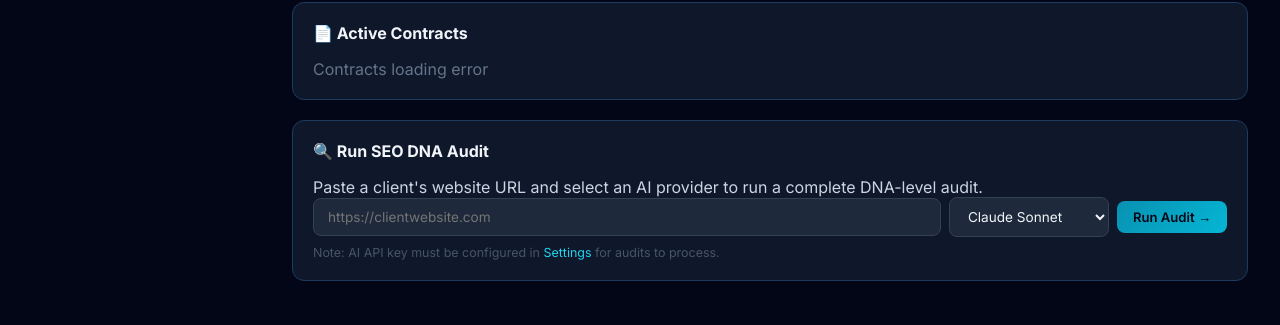
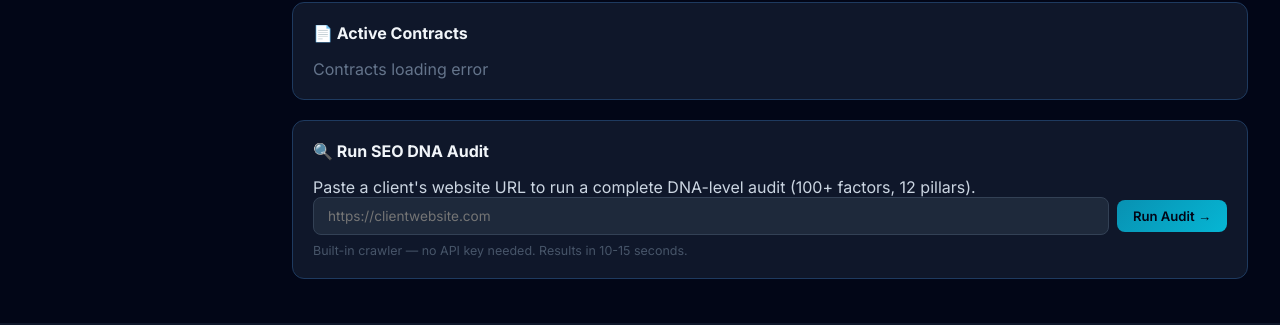
Before and after one commit to in43am-beep/ai-growth-labs, a FastAPI app: template dashboard/templates/admin_dashboard.html in a window 1280 px wide. Shown: the part 1766-2091 px from the top of the page. Run offline with FastAPI, Linux system fonts and the light colour scheme; the template is opened without the code that fills it: most values are stand-ins (such as "Sample title", 1, 10 or a date in 2020).

Commit message:
Fix: Dashboard audit uses built-in crawler, no API key needed
- /api/audit endpoint now runs real seo_audit.py crawler (was just saving 'pending')
- Added URL validation: shows 'Please enter a website URL first' if empty
- Removed AI provider dropdown (built-in crawler doesn't need it)
- Removed 'API key must be configured' note
- Button shows 'Analyzing...' while crawling
- Returns score in success message: 'Audit completed — Score: 75/100'
- Fixed in both admin_dashboard.html and worker_dashboard.html

Co-Authored-By: Devin AI <158243242+devin-ai-integration[bot]@users.noreply.github.com>

```diff
--- a/dashboard/main.py
+++ b/dashboard/main.py
@@ -686,14 +686,32 @@ async def run_live_audit(request: Request):
 async def create_audit(request: Request):
     user = require_auth(request)
     data = await request.json()
+    website_url = data.get("website_url", "").strip()
+    if not website_url:
+        return JSONResponse({"error": "Please enter a website URL first"}, status_code=400)
+    if not website_url.startswith("http"):
+        website_url = "https://" + website_url
     db = get_db()
     c = db.cursor()
     c.execute("""INSERT INTO seo_audits (client_id, website_url, status, ai_provider, created_by) VALUES (?,?,?,?,?)""",
-              (data.get("client_id"), data["website_url"], "pending", data.get("ai_provider", "claude"), user["id"]))
+              (data.get("client_id"), website_url, "running", data.get("ai_provider", "engine"), user["id"]))
     audit_id = c.lastrowid
     db.commit()
-    db.close()
-    return {"id": audit_id, "message": "Audit created — processing will begin when AI API key is configured"}
+    try:
+        audit_result = run_audit(website_url)
+        overall_score = audit_result.get("overall_score", 0)
+        report_json = json.dumps(audit_result)
+        db.execute("""UPDATE seo_audits SET status='completed', overall_score=?, audit_data=?,
+                      completed_at=datetime('now') WHERE id=?""",
+                   (overall_score, report_json, audit_id))
+        db.commit()
+    except Exception as e:
+        db.execute("UPDATE seo_audits SET status='failed' WHERE id=?", (audit_id,))
+        db.commit()
+        db.close()
+        return JSONResponse({"error": str(e)}, status_code=500)
+    db.close()
+    return {"id": audit_id, "overall_score": overall_score, "message": f"Audit completed — Score: {overall_score}/100"}
 
 @app.post("/api/notifications/{notif_id}/read")
 async def mark_notification_read(notif_id: int, request: Request):
--- a/dashboard/templates/admin_dashboard.html
+++ b/dashboard/templates/admin_dashboard.html
@@ -108,11 +108,10 @@
 <div id="admin-contracts"><p style="color:#64748B">Loading...</p></div></div>
 
 <div class="card" id="audit-section"><h3>🔍 Run SEO DNA Audit</h3>
-<p>Paste a client's website URL and select an AI provider to run a complete DNA-level audit.</p>
-<div class="form-row"><input type="url" id="auditUrl" placeholder="https://clientwebsite.com" class="form-input">
-<select id="auditProvider" class="form-select"><option value="claude">Claude Sonnet</option><option value="chatgpt">ChatGPT 4.5</option><option value="gemini">Google Gemini</option></select>
+<p>Paste a client's website URL to run a complete DNA-level audit (100+ factors, 12 pillars).</p>
+<div class="form-row"><input type="url" id="auditUrl" placeholder="https://clientwebsite.com" class="form-input" required>
 <button class="btn btn-primary" onclick="runAudit()">Run Audit →</button></div>
-<p class="text-muted">Note: AI API key must be configured in <a href="/settings">Settings</a> for audits to process.</p></div>
+<p class="text-muted">Built-in crawler — no API key needed. Results in 10-15 seconds.</p></div>
 
 <!-- Add Client Modal -->
 <div class="modal-overlay" id="addClientModal"><div class="modal"><div class="modal-header"><h3>Add New Client</h3><button onclick="closeModal('addClientModal')" class="modal-close">×</button></div>
@@ -164,8 +163,7 @@ function addWorker(){api('/api/users',{username:document.getElementById('nw_user
     role:document.getElementById('nw_role').value,rank:document.getElementById('nw_rank').value,
     salary:parseFloat(document.getElementById('nw_salary').value)||0}).then(()=>location.reload())}
 
-function runAudit(){api('/api/audit',{website_url:document.getElementById('auditUrl').value,ai_provider:document.getElementById('auditProvider').value})
-    .then(r=>{alert(r.message||r.error);location.reload()})}
+function runAudit(){var url=document.getElementById('auditUrl').value.trim();if(!url){alert('Please enter a website URL first.');return;}var btn=document.querySelector('#audit-section .btn-primary');btn.disabled=true;btn.textContent='Analyzing...';api('/api/audit',{website_url:url}).then(r=>{btn.disabled=false;btn.textContent='Run Audit →';alert(r.message||r.error);location.reload()}).catch(e=>{btn.disabled=false;btn.textContent='Run Audit →';alert('Error: '+e)})}
 
 function generateReport(clientId){api('/api/reports/generate',{client_id:clientId,report_type:'monthly'})
     .then(r=>{if(r.id){window.open('/api/reports/'+r.id+'/download','_blank')}else{alert(r.error||'Error')}})}
```
Also changed, not shown: dashboard/templates/worker_dashboard.html (+3 -4 lines).
